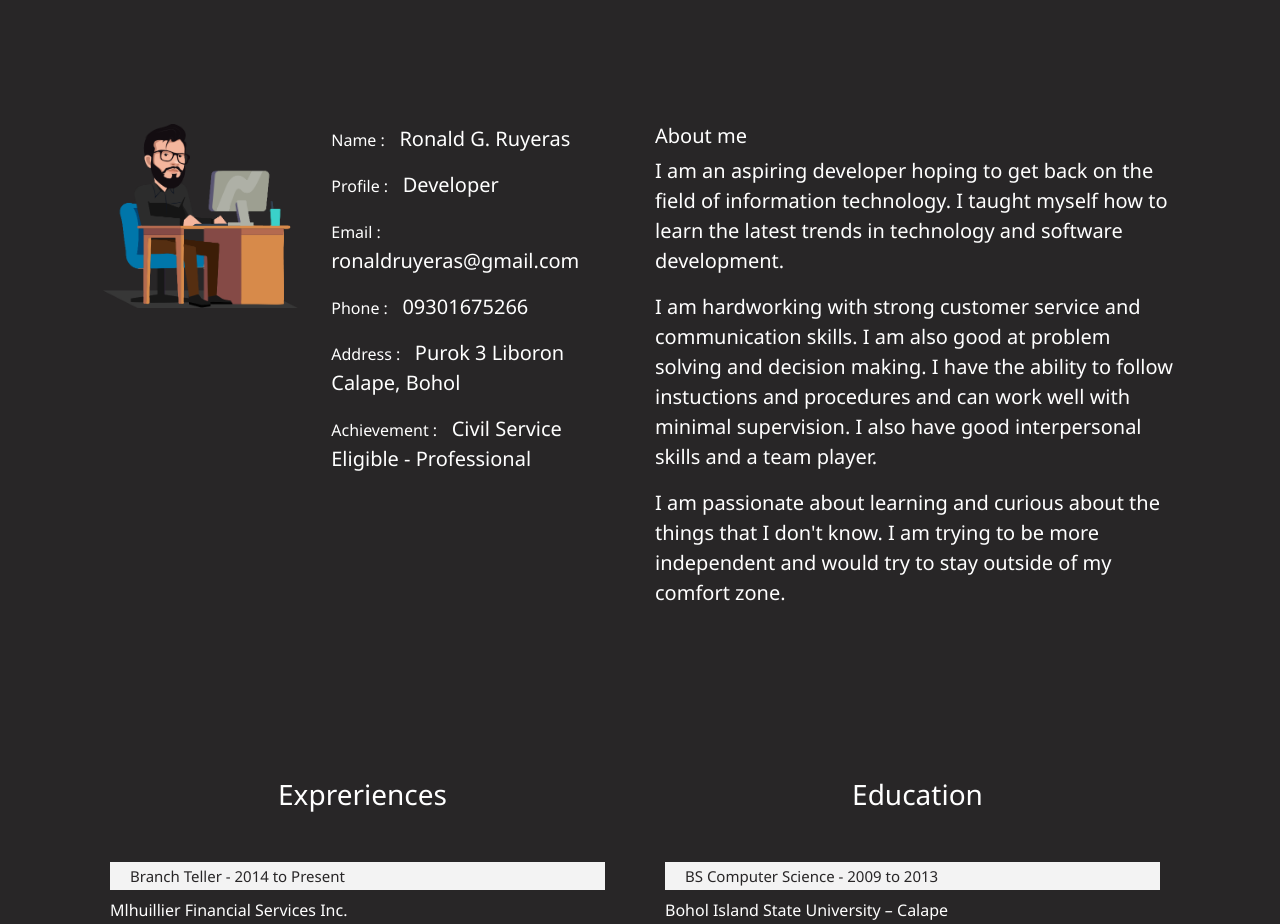
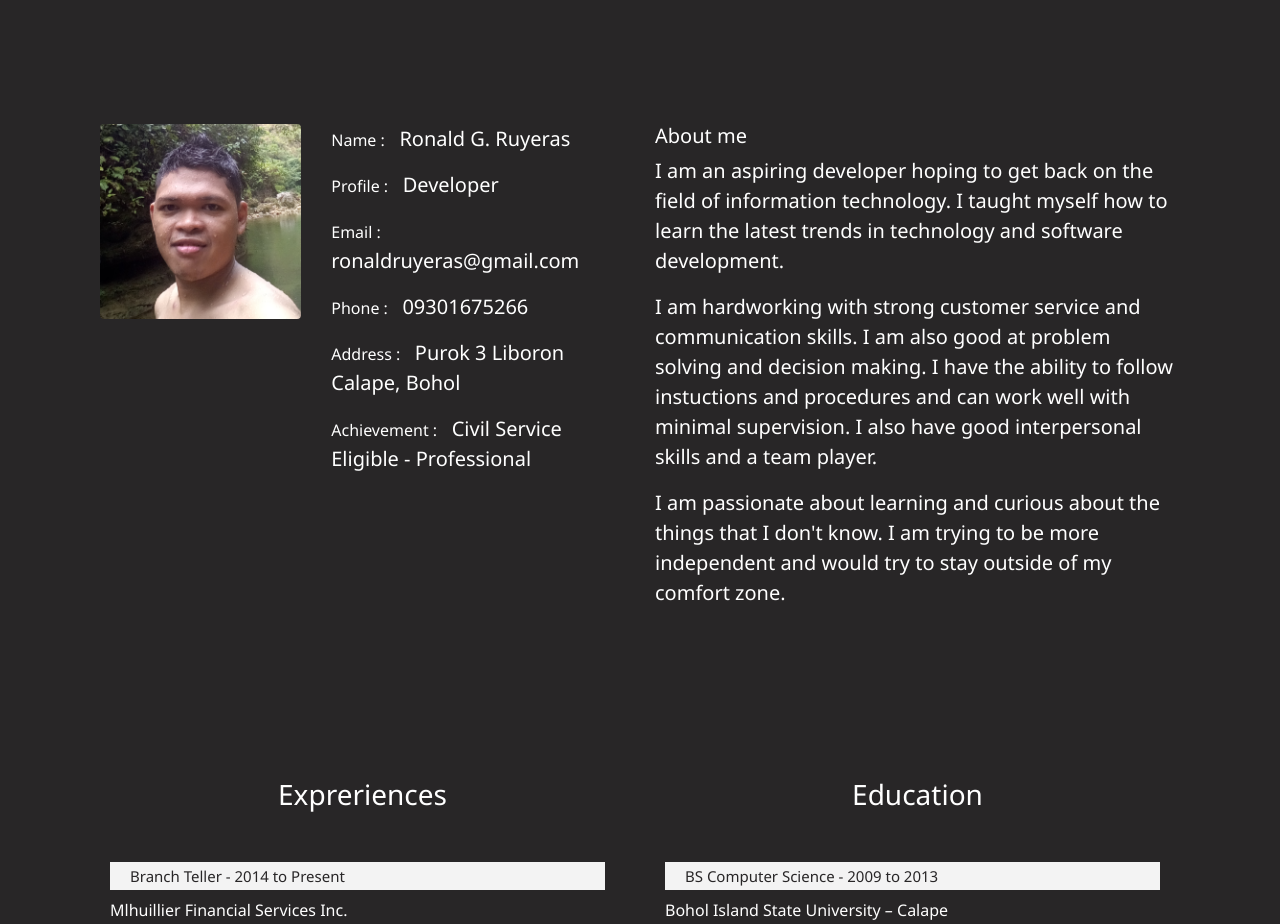
Before and after one commit to ronaldruyeras/portfolio, a plain HTML site: page index.html in a window 1280 px wide. Shown: the part 780-1704 px from the top of the page. Drawn offline with Linux system fonts and the light colour scheme.

Commit message:
one photo updated

```diff
--- a/index.html
+++ b/index.html
@@ -55,7 +55,7 @@
                             <div class="row">
                               <div class="col-sm-6 col-md-5">
                                 <div class="about-img">
-                                  <img src="img/img1.png" class="img-fluid rounded b-shadow-a" alt="">
+                                  <img src="img/img2.png" class="img-fluid rounded b-shadow-a" alt="">
                                 </div>
                               </div>
                               <div class="col-sm-6 col-md-7">
```
Also changed, not shown: img/img1.png (deleted), img/img2.png (added), img/testimonial-4.jpg (deleted).
